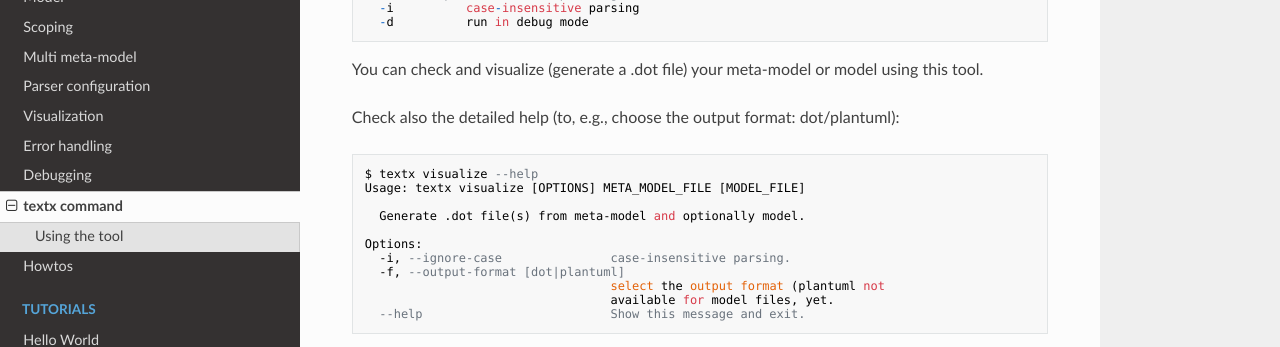
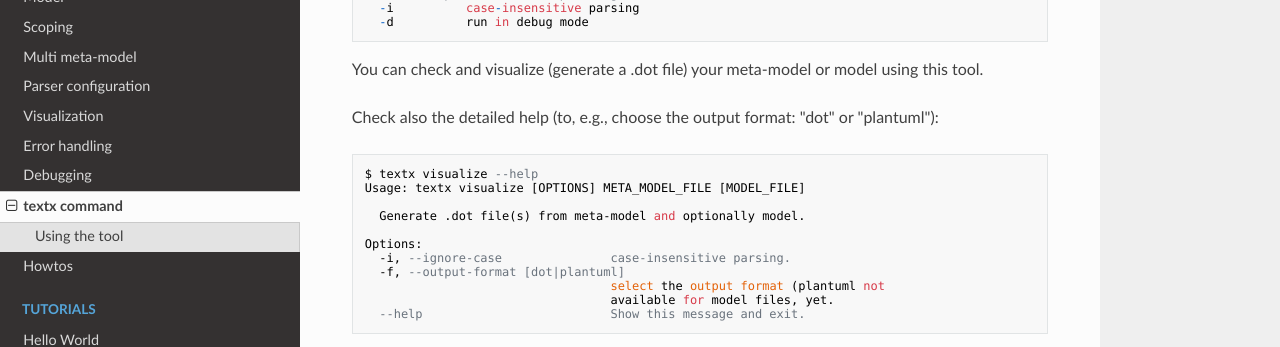
Before and after one commit to textX/textX, an MkDocs documentation site: the page built from docs/textx_command.md, in a window 1280 px wide and 900 px high, scrolled down 367 px. Shown: the part 150-497 px from the top of the window. Built offline with MkDocs 1.6.1, drawn with Linux system fonts in a browser that asks for light colours; nearby versions of some CDN libraries; comment, search, counter and statistics services are not loaded.

Commit message:
added docu

```diff
--- a/docs/textx_command.md
+++ b/docs/textx_command.md
@@ -27,7 +27,7 @@
 You can check and visualize (generate a .dot file) your meta-model or model using
 this tool.
 
-Check also the detailed help (to, e.g., choose the output format: dot/plantuml):
+Check also the detailed help (to, e.g., choose the output format: "dot" or "plantuml"):
 
     $ textx visualize --help
     Usage: textx visualize [OPTIONS] META_MODEL_FILE [MODEL_FILE]
```
Also changed, not shown: docs/visualization.md (+9 -0 lines).
